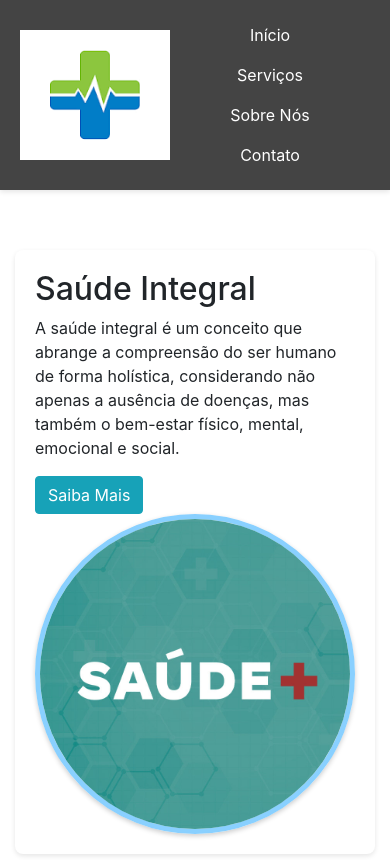
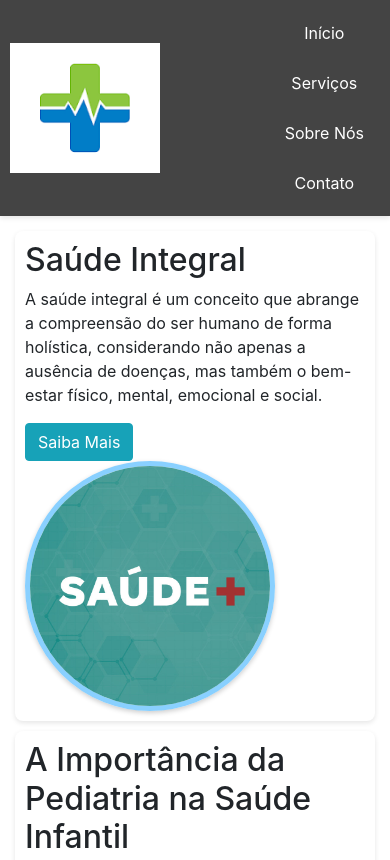
Before and after one commit to felipe6061/ExamedeProficiencia, a plain HTML site: page index.html in a window 390 px wide. Shown: the top 860 px of the page. Drawn offline with nearby package versions, Linux system fonts and the light colour scheme.

Commit message:
atualizando o css

```diff
--- a/styles.css
+++ b/styles.css
@@ -91,3 +91,93 @@ body {
     width: 100%;
     box-shadow: 0 -2px 5px rgba(0, 0, 0, 0.1);
 }
+
+/* Estilos gerais já existentes... */
+
+/* Media Query para telas menores que 768px (tablets e smartphones) */
+@media (max-width: 768px) {
+    .header-container {
+        padding: 10px 15px;
+    }
+
+    .nav {
+        flex-direction: column; /* Muda a direção da navegação para coluna */
+        align-items: center; /* Centraliza os itens */
+    }
+
+    .nav-item {
+        margin: 10px 0; /* Margem vertical entre os itens */
+    }
+
+    .main-container {
+        padding: 10px;
+    }
+
+    .section {
+        margin: 20px 0; /* Reduz a margem entre seções */
+        padding: 15px; /* Reduz o padding interno */
+    }
+
+    .circular-image {
+        width: 300px; /* Reduz a largura da imagem circular */
+        height: 300px; /* Reduz a altura da imagem circular */
+    }
+}
+
+@media (max-width: 768px) {
+    .header-container {
+        padding: 10px 15px;
+    }
+
+    .nav {
+        flex-direction: column;
+        align-items: center;
+    }
+
+    .nav-item {
+        margin: 10px 0;
+    }
+
+    .main-container {
+        padding: 10px;
+    }
+
+    .section {
+        margin: 20px 0;
+        padding: 15px;
+    }
+
+    .circular-image {
+        width: 300px;
+        height: 300px;
+    }
+}
+
+@media (max-width: 390px) {
+    .header-container {
+        padding: 8px 10px;
+    }
+
+    .nav {
+        flex-direction: column;
+        align-items: center;
+    }
+
+    .nav-item {
+        margin: 5px 0;
+    }
+
+    .main-container {
+        padding: 5px;
+    }
+
+    .section {
+        margin: 10px 0;
+        padding: 10px;
+    }
+
+    .circular-image {
+        width: 250px;
+        height: 250px;
+    }
+}
```
